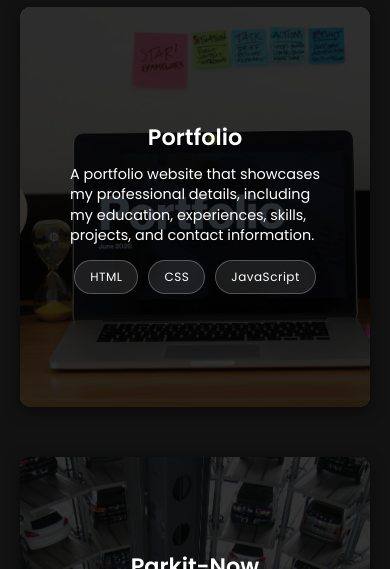
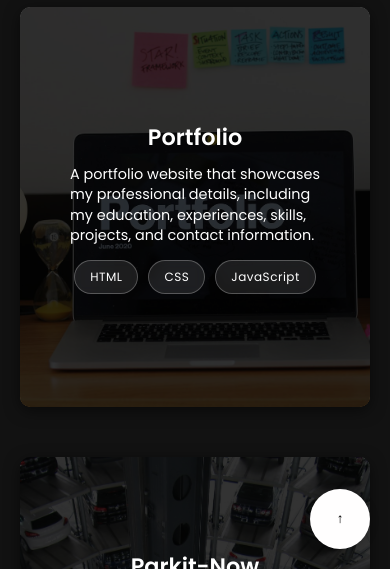
Before and after one commit to Printo02/PrintoMathew-portfolio, a plain HTML site: page projects.html in a window 390 px wide. Shown: the part 275-844 px from the top of the page. Drawn offline with nearby package versions, Linux system fonts and the light colour scheme.

Commit message:
Second commit-[UP Arrow Button for projects]

```diff
--- a/css/style.css
+++ b/css/style.css
@@ -31,6 +31,11 @@ body{
 
 }
 
+
+#scrollToTopBtn-repo{
+  display: none;
+}
+
 /* -------------------- */ /* -------------------- */ /* -------------------- */
 
 
@@ -51,7 +56,7 @@ body{
 }
 
 .bi-justify{
-  visibility: hidden;
+  display:none;
 }
 
 
@@ -887,8 +892,9 @@ body{
 
 .bi-justify {
   font-size: 1.8rem;
-  visibility: visible;
+
   cursor: pointer;
+
 }
 
 .bi-x
@@ -1314,6 +1320,20 @@ body{
   margin-bottom: 20px;
 }
 
+#scrollToTopBtn-repo{
+  display: table;
+  width: 60px;
+  height: 60px;
+  background: #fffefe;
+  border: none;
+  border-radius: 50%;
+  cursor: pointer;
+  position: fixed;
+  bottom: 20px;
+  right: 20px;
+  box-shadow: 0 2px 10px rgba(0, 0, 0, 0.2);
+
+}
 
 
 
--- a/projects.html
+++ b/projects.html
@@ -225,6 +225,7 @@
     </div>
     <!-- Row 3 -->
   </div>
+  <button id="scrollToTopBtn-repo" onclick="scrollToTop()">&#8593;</button>
 
     <!---- upward arrow  ---->
   <button id="scrollToTopBtn" onclick="scrollToTop()">&#8593;</button>
```
Also changed, not shown: index.html (+1 -1 lines).
